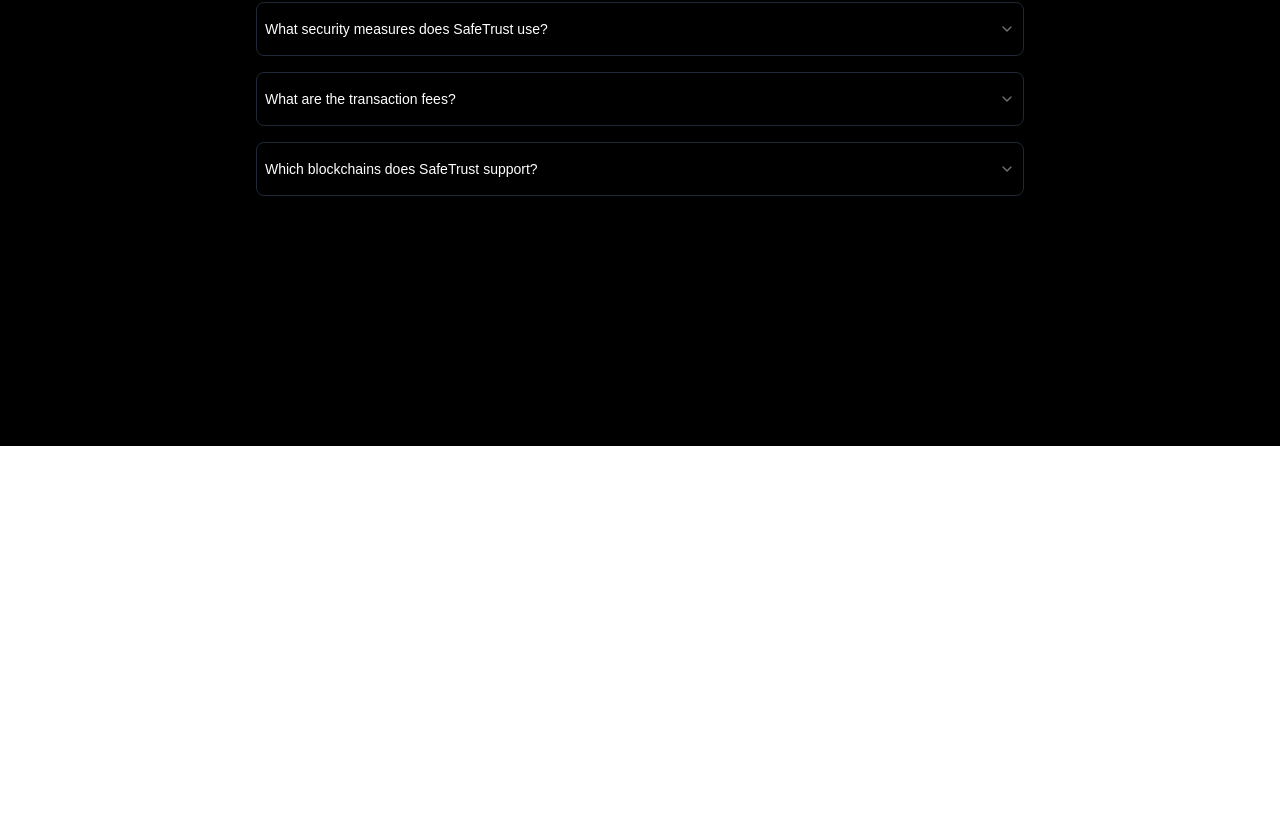
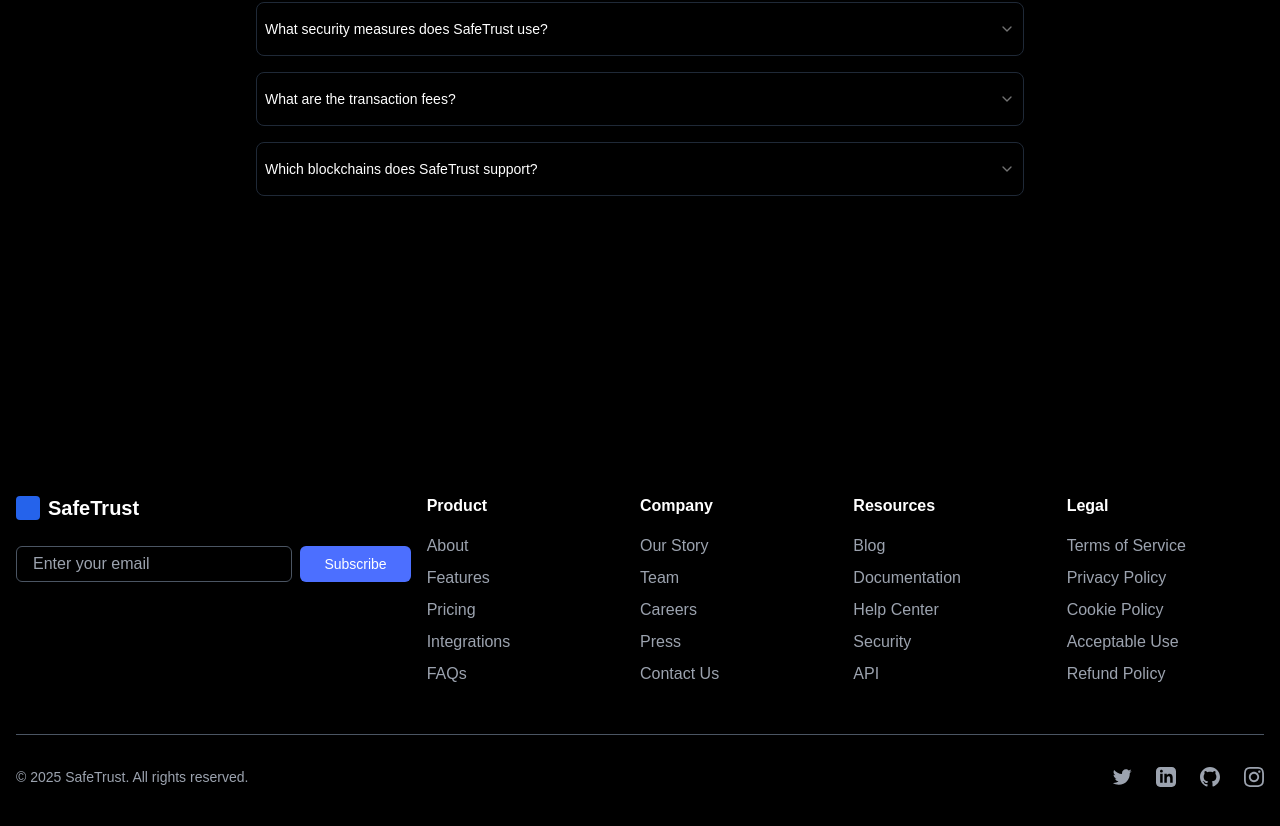
Before and after one commit to safetrustcr/landing-SafeTrust, a Next.js app: page / in a window 1280 px wide. Shown: the part 1154-1980 px from the top of the page. Before the commit the page ends 1600 px from the top, so only its background shows below. Built offline with nearby package versions, Linux system fonts and the light colour scheme.

Commit message:
Implement SafeTrust footer with shadcn/ui components

```diff
--- a/src/app/page.tsx
+++ b/src/app/page.tsx
@@ -2,12 +2,14 @@
 
 import HeroSection from "@/components/HeroSection";
 import FaqSection from "@/components/FaqSection";
+import { Footer } from "@/components/FooterSection";
 
 export default function Home() {
   return (
     <>
       <HeroSection />
       <FaqSection />
+      <Footer />
     </>
   );
 }
--- /dev/null
+++ b/src/components/FooterSection.tsx
@@ -0,0 +1,101 @@
+ import * as React from "react"
+ import { Input } from "@/components/ui/input"
+ import { Button } from "@/components/ui/button"
+
+ export function Footer() {
+   return (
+     <footer className="bg-black text-white py-12">
+       <div className="container mx-auto px-4">
+         <div className="grid grid-cols-1 md:grid-cols-2 lg:grid-cols-[2fr_1fr_1fr_1fr_1fr] gap-x-4 gap-y-8 mb-12">
+           <div className="md:col-span-2 lg:col-span-1">
+             <div className="flex items-center mb-6">
+               <div className="bg-blue-600 w-6 h-6 rounded mr-2"></div>
+               <span className="text-xl font-semibold">SafeTrust</span>
+             </div>
+             <div className="flex flex-col sm:flex-row w-full gap-2">
+               <Input
+                 type="email"
+                 placeholder="Enter your email"
+                 className="bg-black border border-gray-600 rounded-md w-full text-gray-400 pl-4"
+               />
+               <Button
+                 className="bg-[#4C6FFF] hover:bg-[#4C6FFF]/90 text-white rounded-md px-6 mt-2 sm:mt-0"
+               >
+                 Subscribe
+               </Button>
+             </div>
+           </div>
+           <div>
+             <h3 className="font-semibold mb-4">Product</h3>
+             <ul className="space-y-2">
+               <li><a href="/about" className="text-gray-400 hover:text-white">About</a></li>
+               <li><a href="/features" className="text-gray-400 hover:text-white">Features</a></li>
+               <li><a href="/pricing" className="text-gray-400 hover:text-white">Pricing</a></li>
+               <li><a href="/integrations" className="text-gray-400 hover:text-white">Integrations</a></li>
+               <li><a href="/faqs" className="text-gray-400 hover:text-white">FAQs</a></li>
+             </ul>
+           </div>
+           <div>
+             <h3 className="font-semibold mb-4">Company</h3>
+             <ul className="space-y-2">
+               <li><a href="/our-story" className="text-gray-400 hover:text-white">Our Story</a></li>
+               <li><a href="/team" className="text-gray-400 hover:text-white">Team</a></li>
+               <li><a href="/careers" className="text-gray-400 hover:text-white">Careers</a></li>
+               <li><a href="/press" className="text-gray-400 hover:text-white">Press</a></li>
+               <li><a href="/contact-us" className="text-gray-400 hover:text-white">Contact Us</a></li>
+             </ul>
+           </div>
+
+           <div>
+             <h3 className="font-semibold mb-4">Resources</h3>
+             <ul className="space-y-2">
+               <li><a href="/blog" className="text-gray-400 hover:text-white">Blog</a></li>
+               <li><a href="/documentation" className="text-gray-400 hover:text-white">Documentation</a></li>
+               <li><a href="/help-center" className="text-gray-400 hover:text-white">Help Center</a></li>
+               <li><a href="/security" className="text-gray-400 hover:text-white">Security</a></li>
+               <li><a href="/api" className="text-gray-400 hover:text-white">API</a></li>
+             </ul>
+           </div>
+
+           <div>
+             <h3 className="font-semibold mb-4">Legal</h3>
+             <ul className="space-y-2">
+               <li><a href="/terms" className="text-gray-400 hover:text-white">Terms of Service</a></li>
+               <li><a href="/privacy" className="text-gray-400 hover:text-white">Privacy Policy</a></li>
+               <li><a href="/cookie" className="text-gray-400 hover:text-white">Cookie Policy</a></li>
+               <li><a href="/acceptable-use" className="text-gray-400 hover:text-white">Acceptable Use</a></li>
+               <li><a href="/refund" className="text-gray-400 hover:text-white">Refund Policy</a></li>
+             </ul>
+           </div>
+         </div>
+         <div className="flex flex-col md:flex-row justify-between items-center pt-8 border-t border-gray-600">
+           <p className="text-gray-400 text-sm mb-4 md:mb-0">
+             © 2025 SafeTrust. All rights reserved.
+           </p>
+           <div className="flex space-x-6">
+             <a href="#" className="text-gray-400 hover:text-white">
+               <svg className="h-5 w-5" fill="currentColor" viewBox="0 0 24 24">
+                 <path d="M23.643 4.937c-.835.37-1.732.62-2.675.733.962-.576 1.7-1.49 2.048-2.578-.9.534-1.897.922-2.958 1.13-.85-.904-2.06-1.47-3.4-1.47-2.572 0-4.658 2.086-4.658 4.66 0 .364.042.718.12 1.06-3.873-.195-7.304-2.05-9.602-4.868-.4.69-.63 1.49-.63 2.342 0 1.616.823 3.043 2.072 3.878-.764-.025-1.482-.234-2.11-.583v.06c0 2.257 1.605 4.14 3.737 4.568-.392.106-.803.162-1.227.162-.3 0-.593-.028-.877-.082.593 1.85 2.313 3.198 4.352 3.234-1.595 1.25-3.604 1.995-5.786 1.995-.376 0-.747-.022-1.112-.065 2.062 1.323 4.51 2.093 7.14 2.093 8.57 0 13.255-7.098 13.255-13.254 0-.2-.005-.402-.014-.602.91-.658 1.7-1.477 2.323-2.41z"></path>
+               </svg>
+             </a>
+             <a href="#" className="text-gray-400 hover:text-white">
+               <svg className="h-5 w-5" fill="currentColor" viewBox="0 0 24 24">
+                 <path d="M19 0h-14c-2.761 0-5 2.239-5 5v14c0 2.761 2.239 5 5 5h14c2.762 0 5-2.239 5-5v-14c0-2.761-2.238-5-5-5zm-11 19h-3v-11h3v11zm-1.5-12.268c-.966 0-1.75-.79-1.75-1.764s.784-1.764 1.75-1.764 1.75.79 1.75 1.764-.783 1.764-1.75 1.764zm13.5 12.268h-3v-5.604c0-3.368-4-3.113-4 0v5.604h-3v-11h3v1.765c1.396-2.586 7-2.777 7 2.476v6.759z"/>
+               </svg>
+             </a>
+             <a href="#" className="text-gray-400 hover:text-white">
+               <svg className="h-5 w-5" fill="currentColor" viewBox="0 0 24 24">
+                 <path d="M12 0c-6.626 0-12 5.373-12 12 0 5.302 3.438 9.8 8.207 11.387.599.111.793-.261.793-.577v-2.234c-3.338.726-4.033-1.416-4.033-1.416-.546-1.387-1.333-1.756-1.333-1.756-1.089-.745.083-.729.083-.729 1.205.084 1.839 1.237 1.839 1.237 1.07 1.834 2.807 1.304 3.492.997.107-.775.418-1.305.762-1.604-2.665-.305-5.467-1.334-5.467-5.931 0-1.311.469-2.381 1.236-3.221-.124-.303-.535-1.524.117-3.176 0 0 1.008-.322 3.301 1.23.957-.266 1.983-.399 3.003-.404 1.02.005 2.047.138 3.006.404 2.291-1.552 3.297-1.23 3.297-1.23.653 1.653.242 2.874.118 3.176.77.84 1.235 1.911 1.235 3.221 0 4.609-2.807 5.624-5.479 5.921.43.372.823 1.102.823 2.222v3.293c0 .319.192.694.801.576 4.765-1.589 8.199-6.086 8.199-11.386 0-6.627-5.373-12-12-12z"/>
+               </svg>
+             </a>
+             <a href="#" className="text-gray-400 hover:text-white">
+               <svg className="h-5 w-5" fill="currentColor" viewBox="0 0 24 24">
+                 <path d="M12 2.163c3.204 0 3.584.012 4.85.07 3.252.148 4.771 1.691 4.919 4.919.058 1.265.069 1.645.069 4.849 0 3.205-.012 3.584-.069 4.849-.149 3.225-1.664 4.771-4.919 4.919-1.266.058-1.644.07-4.85.07-3.204 0-3.584-.012-4.849-.07-3.26-.149-4.771-1.699-4.919-4.92-.058-1.265-.07-1.644-.07-4.849 0-3.204.013-3.583.07-4.849.149-3.227 1.664-4.771 4.919-4.919 1.266-.057 1.645-.069 4.849-.069zm0-2.163c-3.259 0-3.667.014-4.947.072-4.358.2-6.78 2.618-6.98 6.98-.059 1.281-.073 1.689-.073 4.948 0 3.259.014 3.668.072 4.948.2 4.358 2.618 6.78 6.98 6.98 1.281.058 1.689.072 4.948.072 3.259 0 3.668-.014 4.948-.072 4.354-.2 6.782-2.618 6.979-6.98.059-1.28.073-1.689.073-4.948 0-3.259-.014-3.667-.072-4.947-.196-4.354-2.617-6.78-6.979-6.98-1.281-.059-1.69-.073-4.949-.073zm0 5.838c-3.403 0-6.162 2.759-6.162 6.162s2.759 6.163 6.162 6.163 6.162-2.759 6.162-6.163c0-3.403-2.759-6.162-6.162-6.162zm0 10.162c-2.209 0-4-1.79-4-4 0-2.209 1.791-4 4-4s4 1.791 4 4c0 2.21-1.791 4-4 4zm6.406-11.845c-.796 0-1.441.645-1.441 1.44s.645 1.44 1.441 1.44c.795 0 1.439-.645 1.439-1.44s-.644-1.44-1.439-1.44z"/>
+               </svg>
+             </a>
+           </div>
+         </div>
+       </div>
+     </footer>
+   )
+ }
--- /dev/null
+++ b/src/components/ui/input.tsx
@@ -0,0 +1,16 @@
+import * as React from "react"
+
+ const Input = React.forwardRef<HTMLInputElement, React.InputHTMLAttributes<HTMLInputElement>>(
+   ({ className, ...props }, ref) => {
+     return (
+       <input
+         className={className}
+         ref={ref}
+         {...props}
+       />
+     )
+   }
+ )
+ Input.displayName = "Input"
+
+ export { Input }
```
